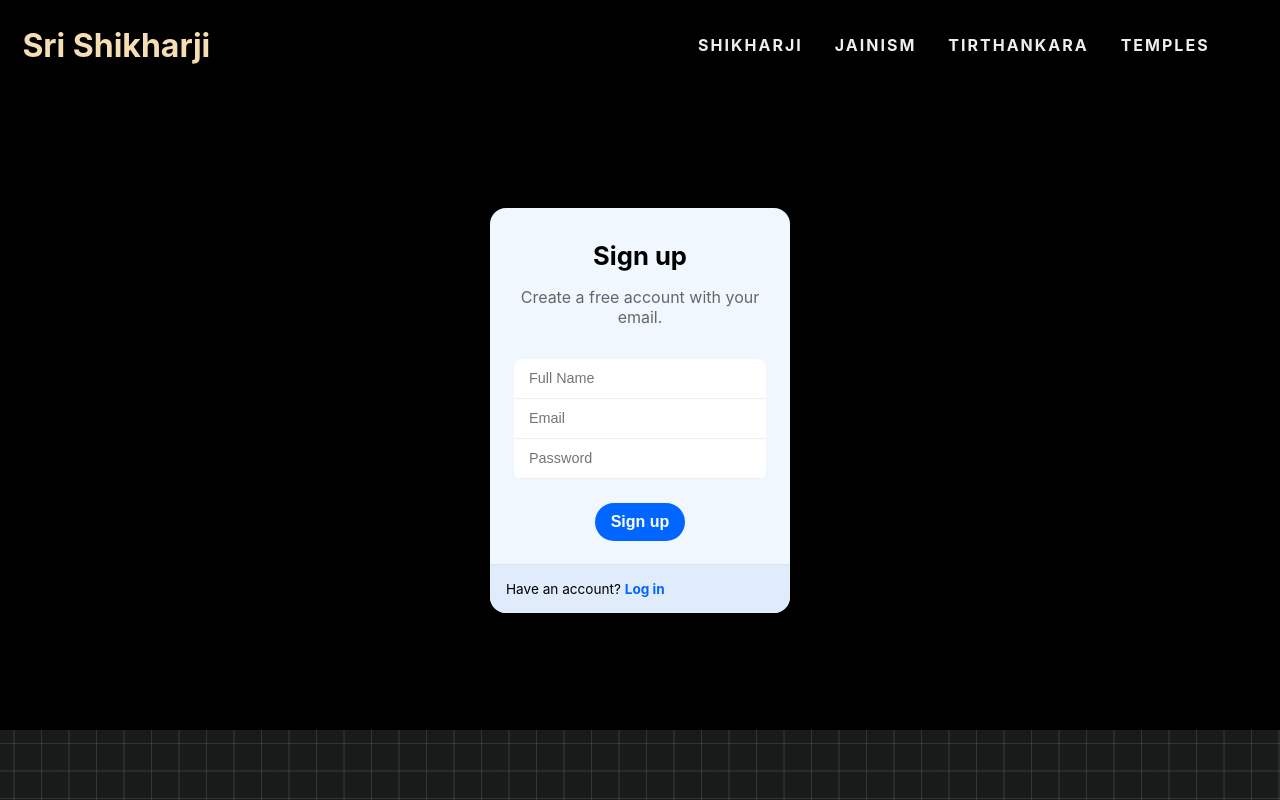
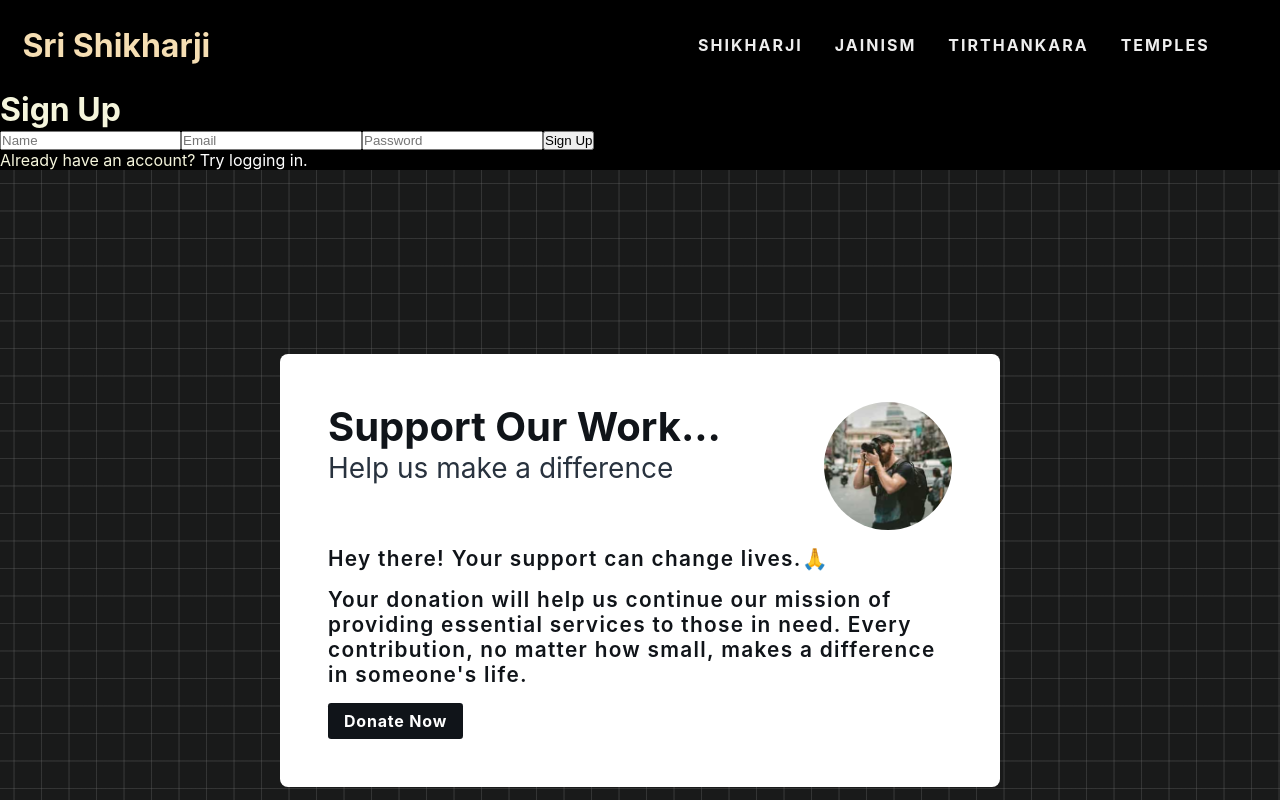
Before and after one commit to shikharji/frontend, a React (Create React App) app: page /user/register in a window 1280 px wide. Shown: the top 800 px of the page. Built offline with nearby package versions, Linux system fonts and the light colour scheme.

Commit message:
updating files

```diff
--- a/package.json
+++ b/package.json
@@ -12,6 +12,7 @@
     "react": "^18.2.0",
     "react-dom": "^18.2.0",
     "react-helmet": "^6.1.0",
+    "react-hot-toast": "^2.4.1",
     "react-redux": "^9.1.2",
     "react-router-dom": "^6.22.3",
     "react-scripts": "5.0.1",
--- a/src/Components/user/Register.jsx
+++ b/src/Components/user/Register.jsx
@@ -1,52 +1,77 @@
 import { useState } from "react";
 import { Link, useNavigate } from "react-router-dom";
 import axios from "axios";
+import toast from "react-hot-toast";
 import "./User.css";
 import apiUrl from "../utils/GetApiUrl";
 
 export default function Register() {
-  const [formData, setFormData] = useState({
-    name: "",
-    email: "",
-    password: "",
+  const navigate = useNavigate();
+  const [name, setName] = useState("");
+  const [email, setEmail] = useState("");
+  const [password, setPassword] = useState("");
+  const [loading, setLoading] = useState(false);
+  const [otp, setOtp] = useState("");
+  const [otpSent, setOtpSent] = useState(false);
+  const [otpVerified, setOtpVerified] = useState(false);
+
+  const handleSubmit = async (event) => {
+    event.preventDefault();
+    if (!email || !password || !name) {
+      toast.error("Please fill in name, email, and password to register.");
+      return;
+    }
+    setLoading(true);
+    try {
+      await axios.post(`${apiUrl}/user/create-user`, {
+        name,
+        email,
+        password,
       });
-  const [errorMessage, setErrorMessage] = useState("");
-  const [loading, setLoading] = useState(false);
-  const navigate = useNavigate();
-
-  const handleChange = (e) => {
-    const { name, value } = e.target;
-    setFormData({
-      ...formData,
-      [name]: value,
-    });
+      toast.success("OTP sent to your email! Verify it.");
+      setOtpSent(true);
+    } catch (error) {
+      let errorMessage = error.message;
+      if (error.response && error.response.data) {
+        errorMessage = error.response.data.message;
+      }
+      toast.error(
+        <div>
+          <b>Failed to send OTP!</b>
+          <p>{errorMessage}</p>
+        </div>
+      );
+    } finally {
+      setLoading(false);
+    }
   };
 
-  const handleSubmit = async (e) => {
-    e.preventDefault();
+  const handleOtpVerify = async (event) => {
+    event.preventDefault();
+    if (!otp) {
+      toast.error("Please enter OTP to verify.");
+      return;
+    }
     setLoading(true);
-    setErrorMessage("");
-
     try {
-      if (!formData.name || !formData.email || !formData.password) {
-        throw new Error("All fields are required.");
+      await axios.post(`${apiUrl}/user/verify-otp`, {
+        email,
+        otp,
+      });
+      toast.success("OTP verified successfully!");
+      setOtpVerified(true);
+      setTimeout(() => navigate("/user/login"), 2000);
+    } catch (error) {
+      let errorMessage = error.message;
+      if (error.response && error.response.data) {
+        errorMessage = error.response.data.message;
       }
-
-      const response = await axios.post(`${apiUrl}/user/register`, formData);
-
-      // Check if the response status is 409 to handle the "Email already exists" error
-      if (response.status === 201) {
-        alert("Check your Gmail to Register successfully!");
-        setFormData({ name: "", email: "", password: "" });
-        navigate("/user/login");
-      }
-    } catch (error) {
-      if (error.response && error.response.status === 409) {
-        alert("Email already exist");
-        setErrorMessage(error.response.data.message);
-      } else {
-        alert(error.message);
-      }
+      toast.error(
+        <div>
+          <b>Failed to verify OTP!</b>
+          <p>{errorMessage}</p>
+        </div>
+      );
     } finally {
       setLoading(false);
     }
@@ -54,64 +79,49 @@ export default function Register() {
 
   return (
     <>
-      <div className="register-form-wrapper">
-        <div className="register-form-box">
-          <form className="register-form" onSubmit={handleSubmit}>
-            <span className="register-title">Sign up</span>
-            <span className="register-subtitle">
-              Create a free account with your email.
-            </span>
-            <div className="register-form-container">
+      <div className="user-signup">
+        <h1>Sign Up</h1>
+        <form onSubmit={otpVerified ? null : handleSubmit}>
           <input
             type="text"
-                class="input"
-                placeholder="Full Name"
-                name="name"
-                value={formData.name}
-                onChange={handleChange}
-                required
+            value={name}
+            onChange={(event) => setName(event.target.value)}
+            placeholder="Name"
           />
           <input
             type="email"
-                class="input"
+            value={email}
+            onChange={(event) => setEmail(event.target.value)}
             placeholder="Email"
-                name="email"
-                value={formData.email}
-                onChange={handleChange}
-                required
           />
           <input
             type="password"
-                class="input"
+            value={password}
+            onChange={(event) => setPassword(event.target.value)}
             placeholder="Password"
-                name="password"
-                value={formData.password}
-                onChange={handleChange}
-                required
           />
-            </div>{" "}
-            {loading && (
-              <div className="loading-container">
-                <svg id="register-loading" viewBox="25 25 50 50">
-                  <circle r="20" cy="50" cx="50"></circle>
-                </svg>
+          {otpSent && !otpVerified && (
+            <input
+              type="number"
+              value={otp}
+              onChange={(event) => setOtp(event.target.value)}
+              placeholder="Enter OTP"
+            />
+          )}
+          {otpSent && !otpVerified && (
+            <button onClick={handleOtpVerify}>Verify OTP</button>
+          )}
+          {!otpSent && (
+            <button type="submit">
+              {loading ? <p>Loading...</p> : "Sign Up"}
+            </button>
+          )}
+          <p>
+            Already have an account?{" "}
+            <Link to="/user/login">Try logging in.</Link>
+          </p>
+        </form>
       </div>
-            )}
-            <button type="submit">Sign up</button>
-          </form>
-
-          <div className="register-form-section">
-            <p>
-              Have an account? <Link to="/user/login">Log in</Link>{" "}
-            </p>
-          </div>
-        </div>
-      </div>
-      {errorMessage && (
-        <div className="error-message-container">
-          <h1 className="error-message">{errorMessage}</h1>
-        </div>
-      )}
     </>
   );
 }
```
Also changed, not shown: 1 other file (tests, documents, lock files or other folders). Lines whose indentation alone changed are shown as unchanged.
